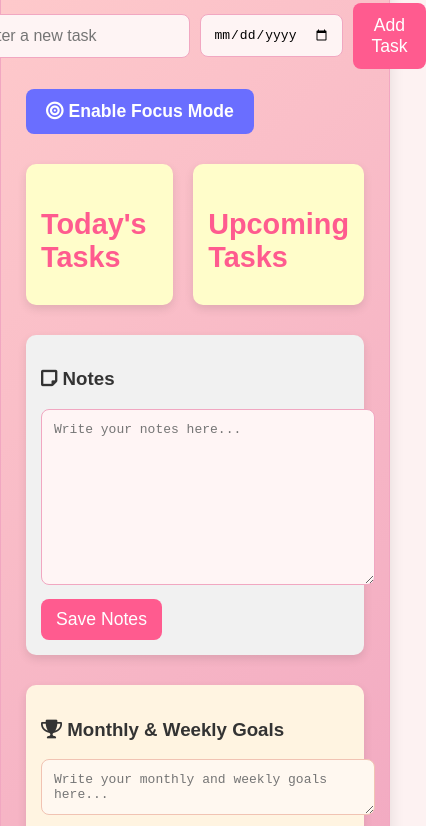
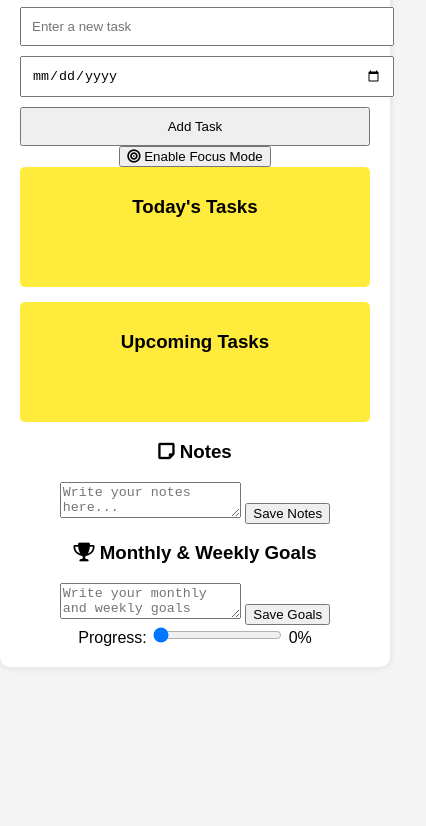
Before and after one commit to Thumekaxuba/My-To-Do-List, a website: page index.html in a window 390 px wide. Shown: the part 135-961 px from the top of the page, 426 px wide, since content can reach past the window. After the commit the page ends 844 px from the top, so only its background shows below. Drawn offline with Linux system fonts and the light colour scheme.

Commit message:
change style for responsiveness

```diff
--- a/style.css
+++ b/style.css
@@ -1,213 +1,61 @@
-/* General Styles */
+/* General styles */
 body {
-  font-family: 'Poppins', Arial, sans-serif;
-  background-color: #fdf2f2;
-  color: #333;
+  font-family: Arial, sans-serif;
   margin: 0;
   padding: 0;
+  display: flex;
+  justify-content: center;
+  align-items: center;
+  min-height: 100vh;
+  background: #f4f4f4;
 }
 
 .todo-container {
-  max-width: 900px;
-  margin: 20px auto;
-  background-color: #fff;
-  padding: 25px;
-  border-radius: 12px;
-  box-shadow: 0 6px 15px rgba(0, 0, 0, 0.1);
-  border: 1px solid #f1a7c1;
-  background: linear-gradient(135deg, #ffcccc, #f1a7c1);
+  width: 90%;
+  max-width: 600px;
+  background: white;
+  padding: 20px;
+  border-radius: 10px;
+  box-shadow: 0 0 10px rgba(0, 0, 0, 0.1);
+  text-align: center;
 }
 
-h1 {
-  text-align: center;
-  font-size: 2.5em;
-  color: #ff5b8f;
-  font-weight: 600;
-  margin-bottom: 20px;
+/* Flexbox for input bar */
+.task-input-bar {
+  display: flex;
+  flex-wrap: wrap;
+  gap: 10px;
 }
 
-/* Task Input Bar */
-.task-input-bar {
-  display: flex;
-  gap: 10px;
-  justify-content: center;
-  align-items: center;
+.task-input-bar input,
+.task-input-bar button {
+  flex: 1;
+  padding: 10px;
 }
 
-input[type="text"],
-input[type="date"] {
-  padding: 12px;
-  border: 1px solid #f1a7c1;
-  border-radius: 8px;
-  font-size: 1em;
-  background-color: #fef4f4;
-  width: 200px;
+/* Sticky notes layout */
+.sticky-notes-container {
+  display: flex;
+  flex-direction: column;
+  gap: 15px;
 }
 
-button {
-  background-color: #ff5b8f;
-  color: white;
-  padding: 12px 18px;
-  border: none;
-  border-radius: 8px;
-  cursor: pointer;
-  font-size: 1.1em;
-  transition: background-color 0.3s ease;
+/* Sticky notes styling */
+.sticky-note {
+  background: #ffeb3b;
+  padding: 10px;
+  border-radius: 5px;
+  min-height: 100px;
 }
 
-button:hover {
-  background-color: #f04c79;
+/* Mobile adjustments */
+@media (max-width: 600px) {
+  .task-input-bar {
+    flex-direction: column;
+  }
+
+  .task-input-bar input,
+  .task-input-bar button {
+    width: 100%;
+  }
 }
-
-/* Focus Mode Button */
-#focus-mode {
-  background-color: #6a6eff;
-  color: white;
-  padding: 12px 20px;
-  border-radius: 8px;
-  font-weight: 600;
-  margin-top: 20px;
-  transition: background-color 0.3s ease;
-}
-
-#focus-mode.active {
-  background-color: #58a1ff;
-}
-
-/* Sticky Notes Styling */
-.sticky-notes-container {
-  display: flex; /* This will make them appear side by side */
-  gap: 20px; /* Add space between the sticky notes */
-  margin-top: 30px;
-}
-
-.sticky-note {
-  background-color: #fffdca;
-  border-radius: 10px;
-  padding: 15px;
-  width: 45%; /* Adjust width to ensure they fit side by side */
-  box-shadow: 0 4px 10px rgba(0, 0, 0, 0.1);
-}
-
-.sticky-note h3 {
-  font-size: 1.8em;
-  color: #ff5b8f;
-  margin-bottom: 15px;
-}
-
-ul {
-  list-style-type: none;
-  padding: 0;
-}
-
-ul li {
-  padding: 12px;
-  background-color: #f9e0e9;
-  margin: 5px 0;
-  border-radius: 8px;
-  font-weight: 500;
-  font-size: 1.1em;
-  display: flex;
-  justify-content: space-between;
-  align-items: center;
-  transition: background-color 0.3s ease;
-}
-
-ul li:hover {
-  background-color: #ffdfdf;
-}
-
-.task-icons {
-  display: flex;
-  gap: 10px;
-  font-size: 1.2em;
-}
-
-.task-icons i {
-  cursor: pointer;
-  transition: color 0.3s ease;
-}
-
-.task-icons i:hover {
-  color: #ff5b8f;
-}
-
-/* Notes Section Styling */
-#notes-section {
-  background-color: #f1f1f1;
-  border-radius: 10px;
-  padding: 15px;
-  margin-top: 30px;
-  box-shadow: 0 4px 10px rgba(0, 0, 0, 0.1);
-}
-
-#notes-section textarea {
-  height: 150px;
-  background-color: #fff5f5;
-  border-color: #f1a7c1;
-  width: 100%;
-  padding: 12px;
-  border-radius: 8px;
-  font-size: 1em;
-}
-
-#save-notes {
-  background-color: #ff5b8f;
-  color: white;
-  padding: 10px 15px;
-  margin-top: 10px;
-  border-radius: 8px;
-  cursor: pointer;
-  transition: background-color 0.3s ease;
-}
-
-#save-notes:hover {
-  background-color: #f04c79;
-}
-
-/* Goals Section Styling */
-#goals-section {
-  background-color: #fff4e1;
-  border-radius: 10px;
-  padding: 15px;
-  margin-top: 30px;
-  box-shadow: 0 4px 10px rgba(0, 0, 0, 0.1);
-}
-
-#goals-section textarea {
-  background-color: #fff8f0;
-  border-color: #f1c3b3;
-  padding: 12px;
-  border-radius: 8px;
-  font-size: 1em;
-  width: 100%;
-}
-
-#save-goals {
-  background-color: #6a6eff;
-  color: white;
-  padding: 10px 15px;
-  margin-top: 10px;
-  border-radius: 8px;
-  cursor: pointer;
-  transition: background-color 0.3s ease;
-}
-
-#save-goals:hover {
-  background-color: #58a1ff;
-}
-
-#progress-bar {
-  margin-top: 15px;
-}
-
-#goal-progress {
-  width: 100%;
-  background-color: #f1a7c1;
-  border-radius: 5px;
-}
-
-#progress-value {
-  display: inline-block;
-  margin-left: 10px;
-}
```
